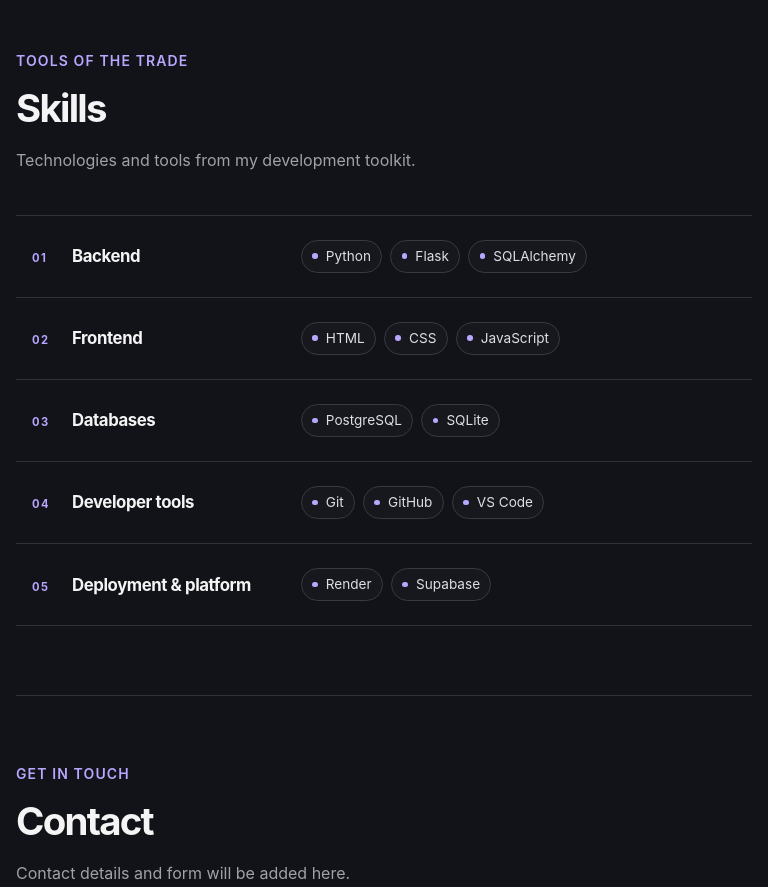
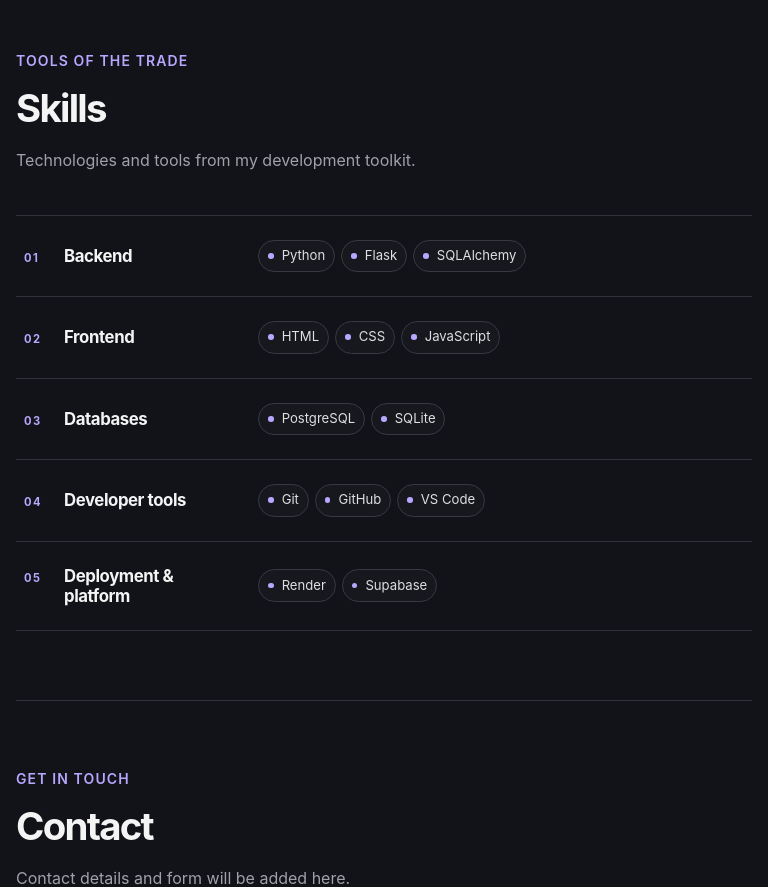
Before and after one commit to shivnandan-kumar/shivnandan-portfolio, a Flask app: page / in a window 768 px wide. Shown: the part 1970-2857 px from the top of the page. Run offline with Flask 3, Linux system fonts and the light colour scheme.

Commit message:
style: polish responsive skills rows

```diff
--- a/static/css/styles.css
+++ b/static/css/styles.css
@@ -343,6 +343,7 @@ h2 {
   display: flex;
   align-items: baseline;
   gap: 1rem;
+  min-width: 0;
 }
 
 .skill-group-index {
@@ -367,6 +368,7 @@ h2 {
   margin: 0;
   padding: 0;
   list-style: none;
+  min-width: 0;
 }
 
 .skill-list li {
@@ -380,6 +382,13 @@ h2 {
   color: #dedee3;
   font-size: 0.85rem;
   line-height: 1.35;
+  transition: border-color 160ms ease, background-color 160ms ease, color 160ms ease;
+}
+
+.skill-list li:hover {
+  border-color: rgb(184 166 255 / 55%);
+  background-color: rgb(184 166 255 / 5%);
+  color: #f4f4f5;
 }
 
 .skill-list li::before {
@@ -578,6 +587,23 @@ h2 {
   margin-bottom: 0;
 }
 
+@media (min-width: 40.01rem) and (max-width: 56rem) {
+  .skill-group {
+    grid-template-columns: minmax(10rem, 0.62fr) minmax(0, 1.38fr);
+    gap: 1rem;
+    padding-inline: 0.5rem;
+  }
+
+  .skill-list {
+    gap: 0.4rem;
+  }
+
+  .skill-list li {
+    padding-inline: 0.55rem;
+    font-size: 0.82rem;
+  }
+}
+
 @media (max-width: 40rem) {
   .site-header {
     align-items: center;
@@ -684,4 +710,8 @@ h2 {
   .skill-group {
     transition: none;
   }
+
+  .skill-list li {
+    transition: none;
+  }
 }
```
Also changed, not shown: tests/test_routes.py (+10 -0 lines), README.md.
